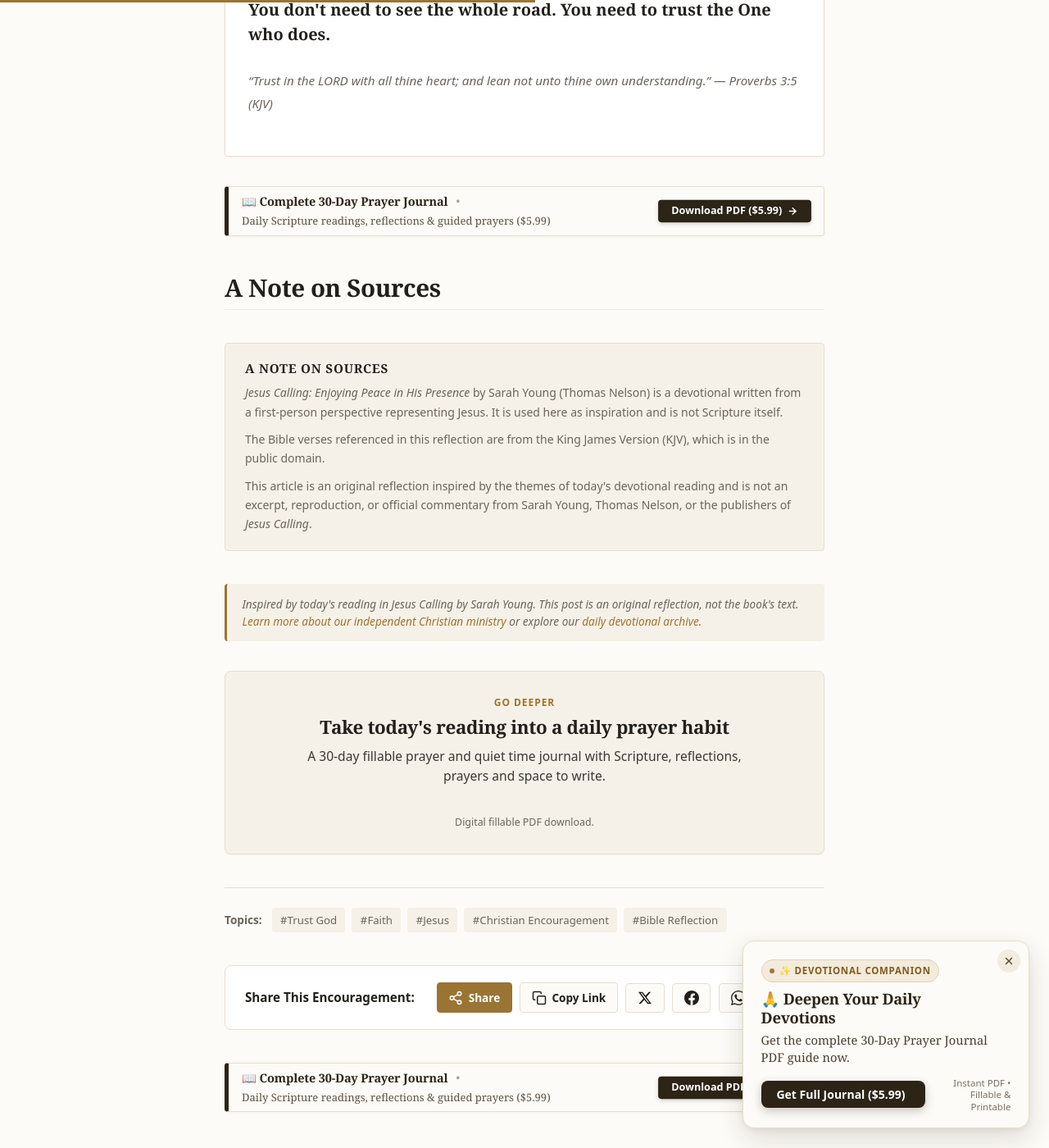
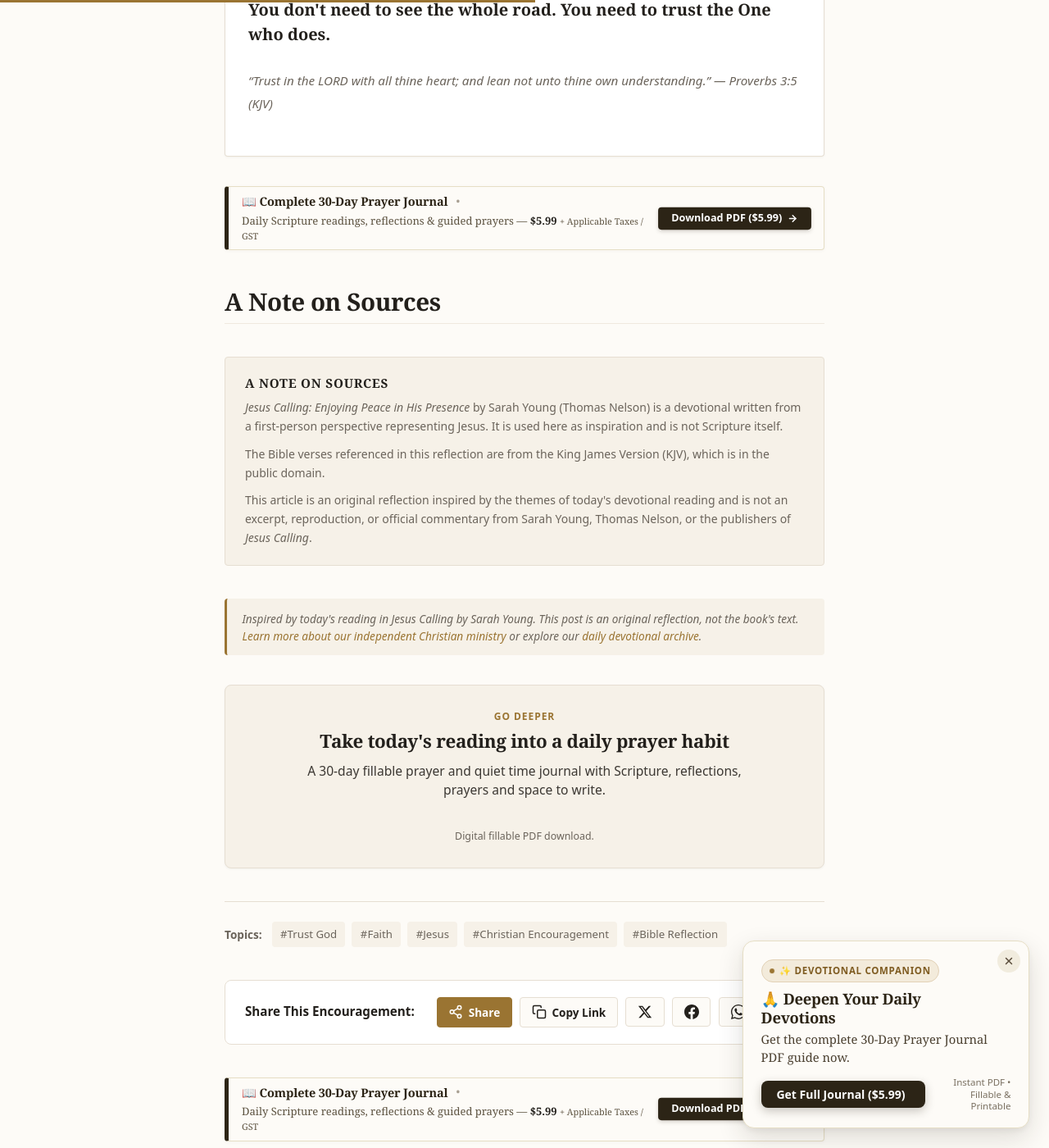
Before and after one commit to biblecalling/biblecalling.github.io, a Jekyll site: the page built from _posts/2026-10-06-trusting-god-when-you-cant-see-the-road-ahead.md, in a window 1280 px wide and 1400 px high, scrolled down 5770 px. Shown: the whole window at 82% size. Built offline with Jekyll 4.4.1, drawn with Linux system fonts in a browser that asks for light colours.

Commit message:
Enhance CTA with pricing and tax details
Updated pricing information and added tax note.

```diff
--- a/_includes/cta-journal-bottom.html
+++ b/_includes/cta-journal-bottom.html
@@ -2,9 +2,12 @@
   <div class="devotional-patti-left">
     <strong class="devotional-patti-title">📖 Complete 30-Day Prayer Journal</strong>
     <span class="devotional-patti-sep" aria-hidden="true">&bull;</span>
-    <span class="devotional-patti-desc">Daily Scripture readings, reflections &amp; guided prayers ($5.99)</span>
+    <span class="devotional-patti-desc">
+      Daily Scripture readings, reflections &amp; guided prayers &mdash; <strong>$5.99</strong>
+      <small class="price-tax-note">+ Applicable Taxes / GST</small>
+    </span>
   </div>
-  <a href="https://pintukrsre.gumroad.com/l/pzmqee" target="_blank" rel="noopener noreferrer" class="devotional-patti-btn" aria-label="Download Full 30-Day Journal on Gumroad for $5.99">
+  <a href="https://pintukrsre.gumroad.com/l/pzmqee" target="_blank" rel="noopener noreferrer" class="devotional-patti-btn" aria-label="Download Full 30-Day Journal on Gumroad for $5.99 plus applicable taxes">
     <span>Download PDF ($5.99)</span>
     <svg class="devotional-patti-arrow" width="13" height="13" viewBox="0 0 24 24" fill="none" stroke="currentColor" stroke-width="2.5" stroke-linecap="round" stroke-linejoin="round" aria-hidden="true">
       <line x1="5" y1="12" x2="19" y2="12"></line>
```
